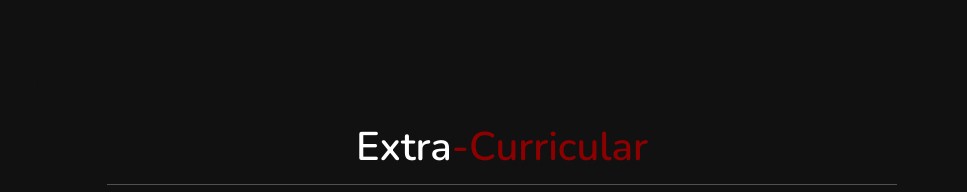
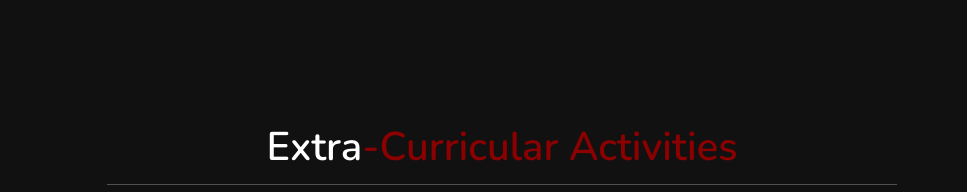
Before and after one commit to azharul97/CV, a plain HTML site: page index.html in a window 1280 px wide. Shown: the part 3100-3292 px from the top of the page, without its empty margins (313-1280 px from the left). Drawn offline with nearby package versions, Linux system fonts and the light colour scheme.

Commit message:
Update index.html

```diff
--- a/index.html
+++ b/index.html
@@ -166,7 +166,7 @@
 <!--Extra Section starts-->
 
 <section class="Extra" id="Extra">
-	<h1 class="heading"> Extra<span>-curricular</span></h1>
+	<h1 class="heading"> Extra<span>-curricular activities </span></h1>
 <div class="slid">
 		<h1 class="heading" align="center"> Joined as a <span>Campus  Ambassador </span></h1>
 				<div class="slide-container swiper" >
```
